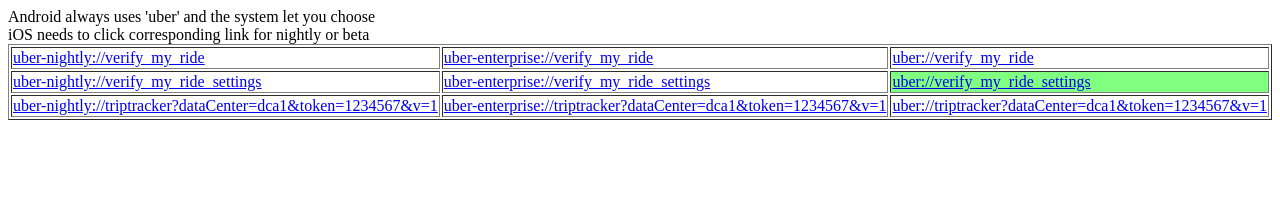
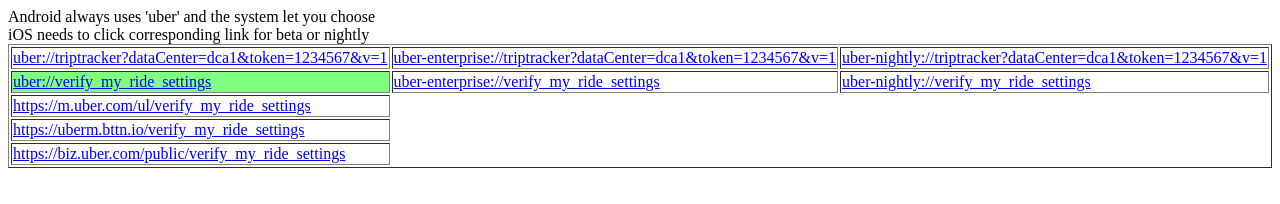
Before and after one commit to xwu-uber/xwu-uber.github.io, a plain HTML site: page deeplink.html in a window 1280 px wide. Drawn offline with Linux system fonts and the light colour scheme.

Commit message:
rearrange deeplinks

```diff
--- a/deeplink.html
+++ b/deeplink.html
@@ -7,22 +7,26 @@
 </head>
 <body>
 Android always uses 'uber' and the system let you choose <br/>
-iOS needs to click corresponding link for nightly or beta
+iOS needs to click corresponding link for beta or nightly
 <table border="1">
   <tr>
-    <td><a href="uber-nightly://verify_my_ride">uber-nightly://verify_my_ride</a></td>
-    <td><a href="uber-enterprise://verify_my_ride">uber-enterprise://verify_my_ride</a></td>
-    <td><a href="uber://verify_my_ride">uber://verify_my_ride</a></td>
+    <td><a href="uber://triptracker?dataCenter=dca1&token=1234567&v=1">uber://triptracker?dataCenter=dca1&token=1234567&v=1</a></td>
+    <td><a href="uber-enterprise://triptracker?dataCenter=dca1&token=1234567&v=1">uber-enterprise://triptracker?dataCenter=dca1&token=1234567&v=1</a></td>
+    <td><a href="uber-nightly://triptracker?dataCenter=dca1&token=1234567&v=1">uber-nightly://triptracker?dataCenter=dca1&token=1234567&v=1</a></td>
   </tr>
   <tr>
+    <td style="background-color:#80ff80"><a href="uber://verify_my_ride_settings">uber://verify_my_ride_settings</a></td>
+    <td><a href="uber-enterprise://verify_my_ride_settings">uber-enterprise://verify_my_ride_settings</a></td>
     <td><a href="uber-nightly://verify_my_ride_settings">uber-nightly://verify_my_ride_settings</a></td>
-    <td><a href="uber-enterprise://verify_my_ride_settings">uber-enterprise://verify_my_ride_settings</a></td>
-    <td style="background-color:#80ff80"><a href="uber://verify_my_ride_settings">uber://verify_my_ride_settings</a></td>
   </tr>
   <tr>
-    <td><a href="uber-nightly://triptracker?dataCenter=dca1&token=1234567&v=1">uber-nightly://triptracker?dataCenter=dca1&token=1234567&v=1</a></td>
-    <td><a href="uber-enterprise://triptracker?dataCenter=dca1&token=1234567&v=1">uber-enterprise://triptracker?dataCenter=dca1&token=1234567&v=1</a></td>
-    <td><a href="uber://triptracker?dataCenter=dca1&token=1234567&v=1">uber://triptracker?dataCenter=dca1&token=1234567&v=1</a></td>
+    <td><a href="https://m.uber.com/ul/verify_my_ride_settings">https://m.uber.com/ul/verify_my_ride_settings</a></td>
+  </tr>
+  <tr>
+    <td><a href="https://uberm.bttn.io/verify_my_ride_settings">https://uberm.bttn.io/verify_my_ride_settings</a></td>
+  </tr>
+  <tr>
+    <td><a href="https://biz.uber.com/public/verify_my_ride_settings">https://biz.uber.com/public/verify_my_ride_settings</a></td>
   </tr>
 </table>
 </body>
```
